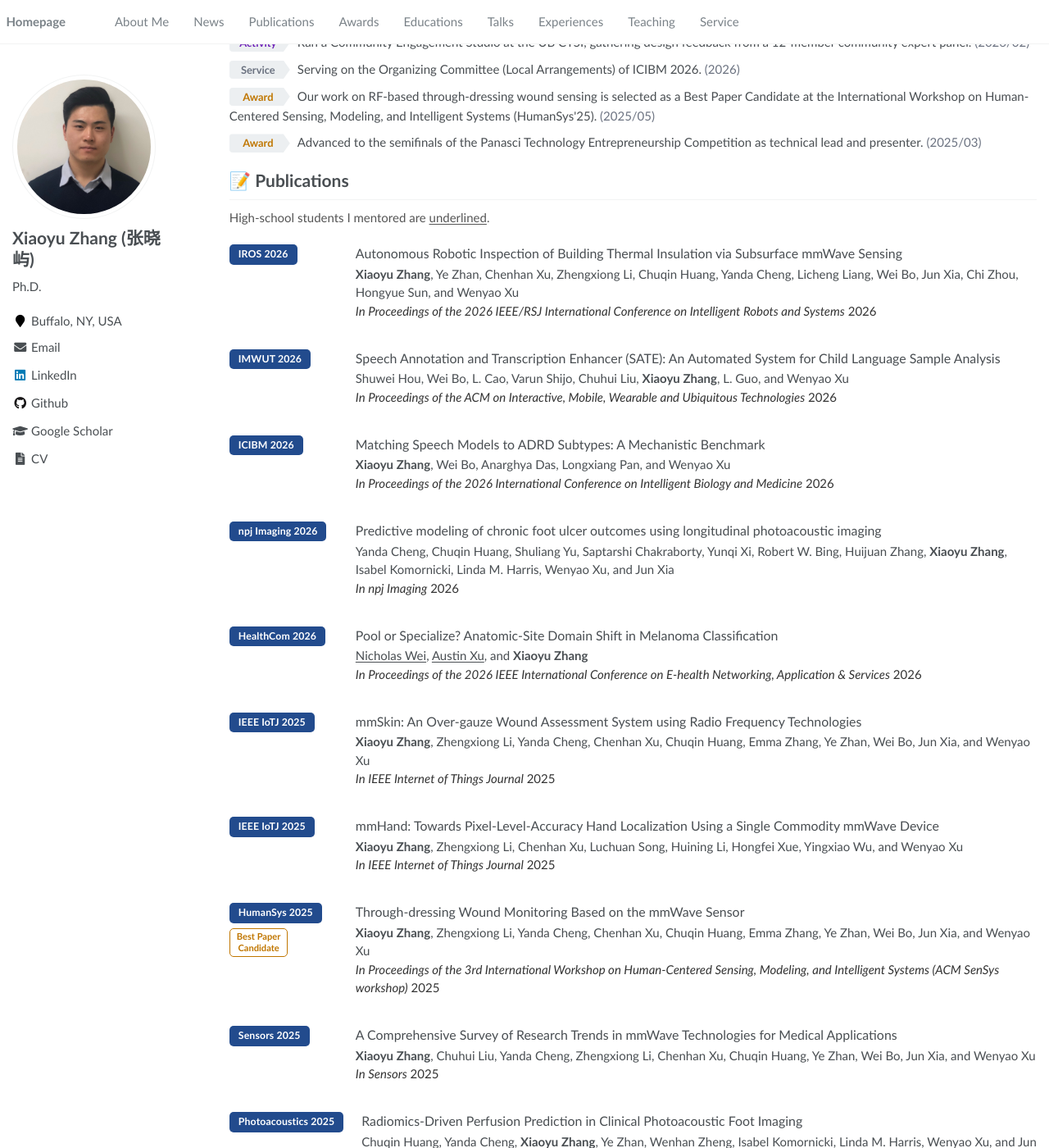
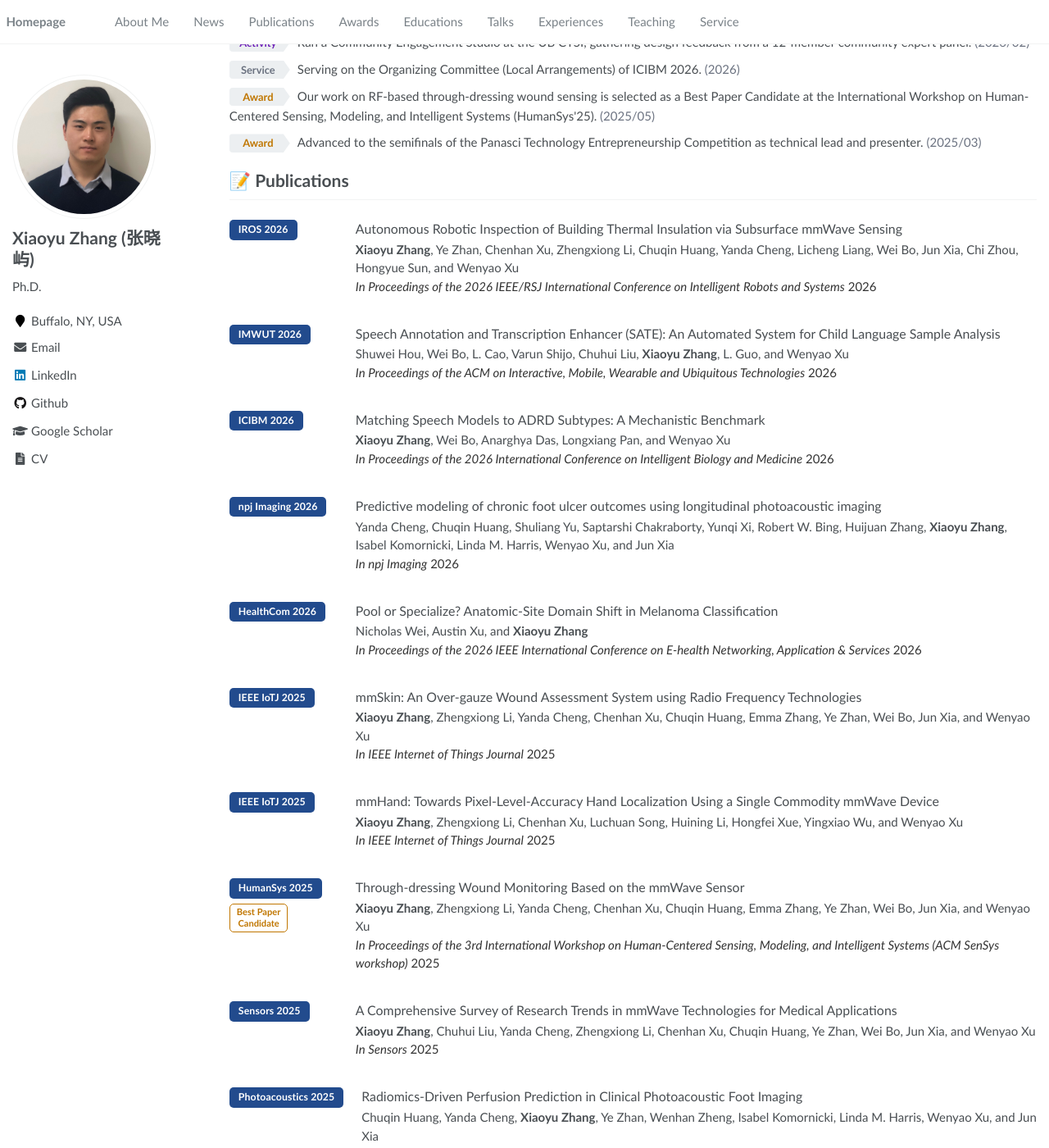
Before and after one commit to zxy340/zxy340.github.io, a Jekyll site: the page built from _pages/about.md, in a window 1280 px wide and 1400 px high, scrolled down 500 px. Shown: the whole window at 82% size. Built offline with Jekyll 4.4.1, drawn with Linux system fonts in a browser that asks for light colours.

Commit message:
Drop the mentored-student underline convention
Full names are kept; the note and the underline styling are removed.

Co-Authored-By: Claude Opus 5 <noreply@anthropic.com>

```diff
--- a/_includes/head/custom.html
+++ b/_includes/head/custom.html
@@ -56,8 +56,6 @@
 .pauthors{ line-height:1.5 }
 .pvenue{ line-height:1.5; color:#333 }
 .pvenue em{ font-style:italic }
-.stu{ text-decoration:underline; text-underline-offset:2px }
-.pubnote{ color:#555; font-size:.92em; margin:0 0 14px }
 @media (max-width:700px){
   .publist>li{ flex-direction:column; gap:8px }
   .pubbadge{ flex:none; flex-direction:row; align-items:center }
--- a/_pages/about.md
+++ b/_pages/about.md
@@ -30,8 +30,6 @@ Xiaoyu Zhang received his Ph.D. in Computer Science and Engineering at the [Stat
 </ul>
 
 # 📝 Publications
-
-<p class="pubnote">High-school students I mentored are <span class="stu">underlined</span>.</p>
 
 <ul class="publist">
 <li>
@@ -70,7 +68,7 @@ Xiaoyu Zhang received his Ph.D. in Computer Science and Engineering at the [Stat
   <div class="pubbadge"><span class="vbadge">HealthCom 2026</span></div>
   <div class="pubbody">
     <div class="ptitle">Pool or Specialize? Anatomic-Site Domain Shift in Melanoma Classification</div>
-    <div class="pauthors"><span class="stu">Nicholas Wei</span>, <span class="stu">Austin Xu</span>, and <b>Xiaoyu Zhang</b></div>
+    <div class="pauthors">Nicholas Wei, Austin Xu, and <b>Xiaoyu Zhang</b></div>
     <div class="pvenue"><em>In Proceedings of the 2026 IEEE International Conference on E-health Networking, Application &amp; Services</em> 2026<em></em></div>
   </div>
 </li>
```
